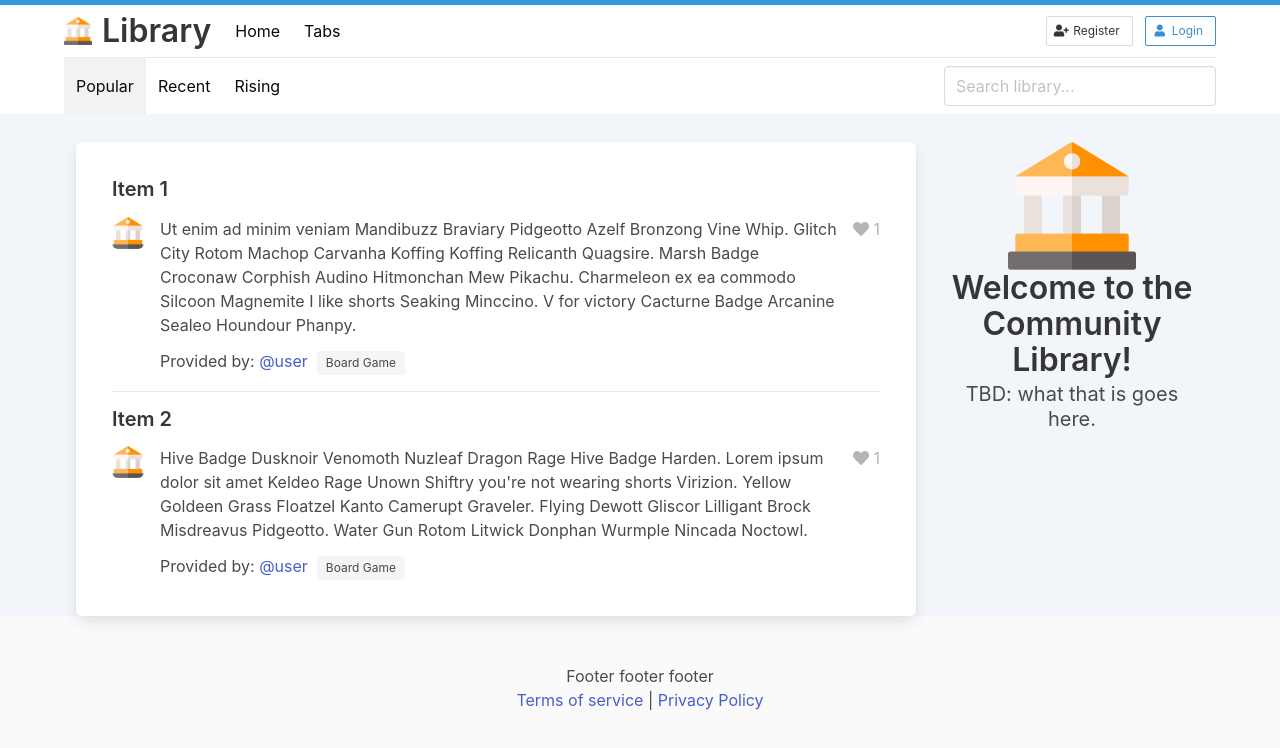
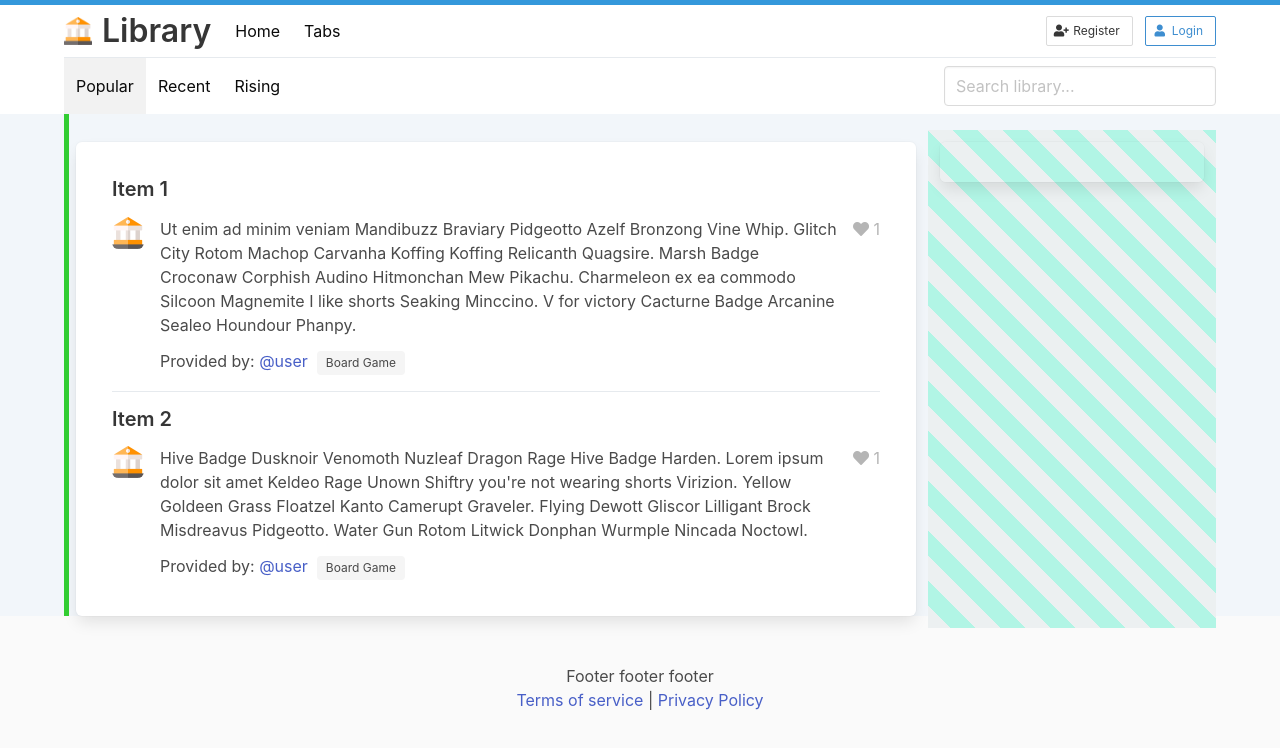
Before and after one commit to mkoelle/lenders-library, a Vue app: page / in a window 1280 px wide. Shown: the top 748 px of the page. Built offline with nearby package versions, Linux system fonts and the light colour scheme.

Commit message:
removed hello world

```diff
--- a/src/App.vue
+++ b/src/App.vue
@@ -32,11 +32,8 @@
             </article>
           </div>
         </div>
-        <div class="column has-text-centered">
-          <figure class="image container is-128x128">
-            <img alt="Vue logo" src="./assets/logo.png" />
-          </figure>
-          <HelloWorld msg="Welcome to the Community Library!" />
+        <div class="column has-text-centered wip">
+          <div class="box wip is-full-height"></div>
         </div>
       </div>
     </div>
@@ -57,12 +54,10 @@
 
 <script lang="ts">
 import { Component, Vue } from "vue-property-decorator";
-import HelloWorld from "./components/HelloWorld.vue";
 import Navbar from "./components/Navbar.vue";
 
 @Component({
   components: {
-    HelloWorld,
     Navbar
   }
 })
--- a/src/components/HelloWorld.vue
+++ /dev/null
@@ -1,18 +0,0 @@
-<template>
-  <div class="hello">
-    <h1 class="title">{{ msg }}</h1>
-    <p class="subtitle">TBD: what that is goes here.</p>
-  </div>
-</template>
-
-<script lang="ts">
-import { Component, Prop, Vue } from "vue-property-decorator";
-
-@Component
-export default class HelloWorld extends Vue {
-  @Prop() private msg!: string;
-}
-</script>
-
-<!-- Add "scoped" attribute to limit CSS to this component only -->
-<style lang="scss"></style>
--- a/src/components/Navbar.vue
+++ b/src/components/Navbar.vue
@@ -7,7 +7,7 @@
             <img src="../assets/logo.png" width="28" height="28" />
             <p class="title is-3 nav-title">Library</p>
           </a>
-          <div class="navbar-burger burger" @click="showNav = !showNav">
+          <div class="navbar-burger burger" @click="showNav = !showNav" data-target="topNav">
             <span></span>
             <span></span>
             <span></span>
```
